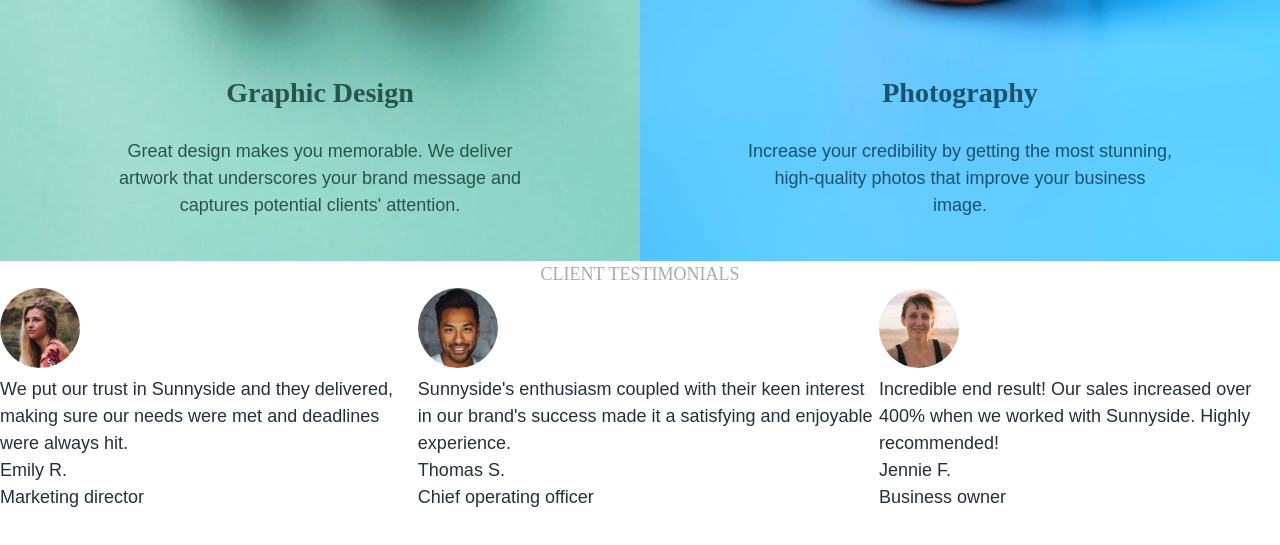
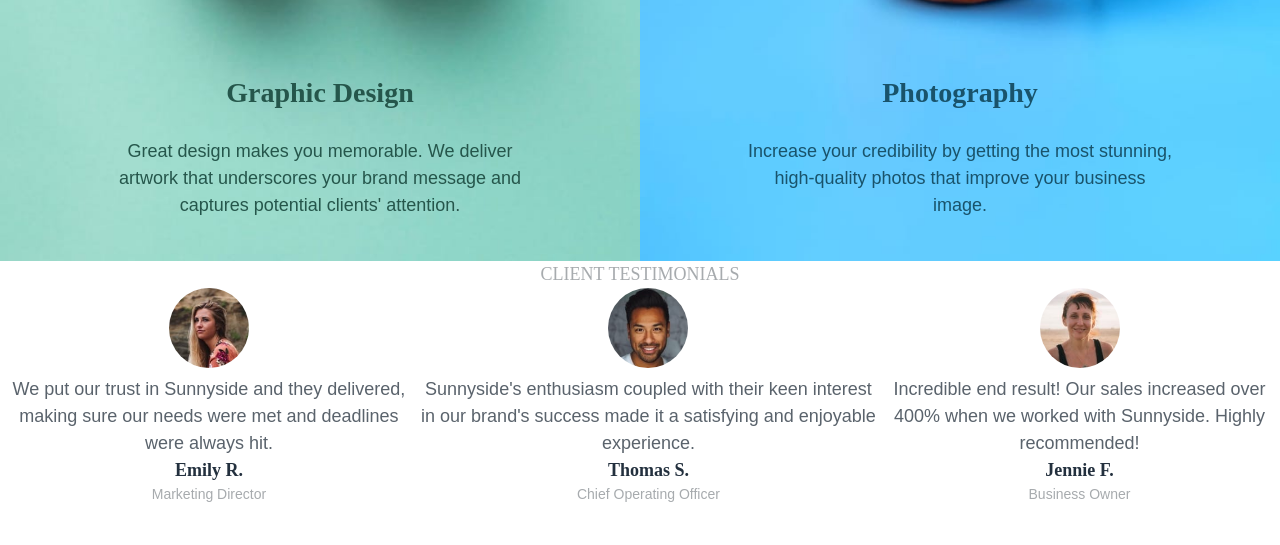
Before and after one commit to lauraylchen/sunnyside-agency-landing-page, a React (Create React App) app: page / in a window 1280 px wide. Shown: the part 2139-2684 px from the top of the page. Built offline with nearby package versions, Linux system fonts and the light colour scheme; the HTML template or start-up script is replaced by a standard one.

Commit message:
Added CSS to all elements

```diff
--- a/src/components/Testimonials.js
+++ b/src/components/Testimonials.js
@@ -32,15 +32,15 @@ const Testimonials = () => {
     const {name, position, avatar, content, alt} = client;
 
     return (
-      <div>
+      <div className='text-center'>
         <div class="avatar">
           <div class="w-20 rounded-full">
             <img src={avatar} className='' alt={alt} />
           </div>
         </div>
-        <p>{content}</p>
-        <h5>{name}</h5>
-        <h6>{position}</h6>
+        <p className='text-veryDarkGrayBlue'>{content}</p>
+        <h5 className='font-fraunces font-black'>{name}</h5>
+        <h6 className='text-grayBlue text-sm capitalize'>{position}</h6>
       </div>
     )
   });
@@ -49,7 +49,7 @@ const Testimonials = () => {
     <div className='w-screen lg:h-screen'>
       <div>
         <h4 className='font-fraunces uppercase text-grayBlue text-center'>Client testimonials</h4>
-        <div className='lg:flex lg:justify-center'>
+        <div className='lg:flex lg:justify-center lg:content-center'>
           {mappedClients}
         </div>
       </div>
```
